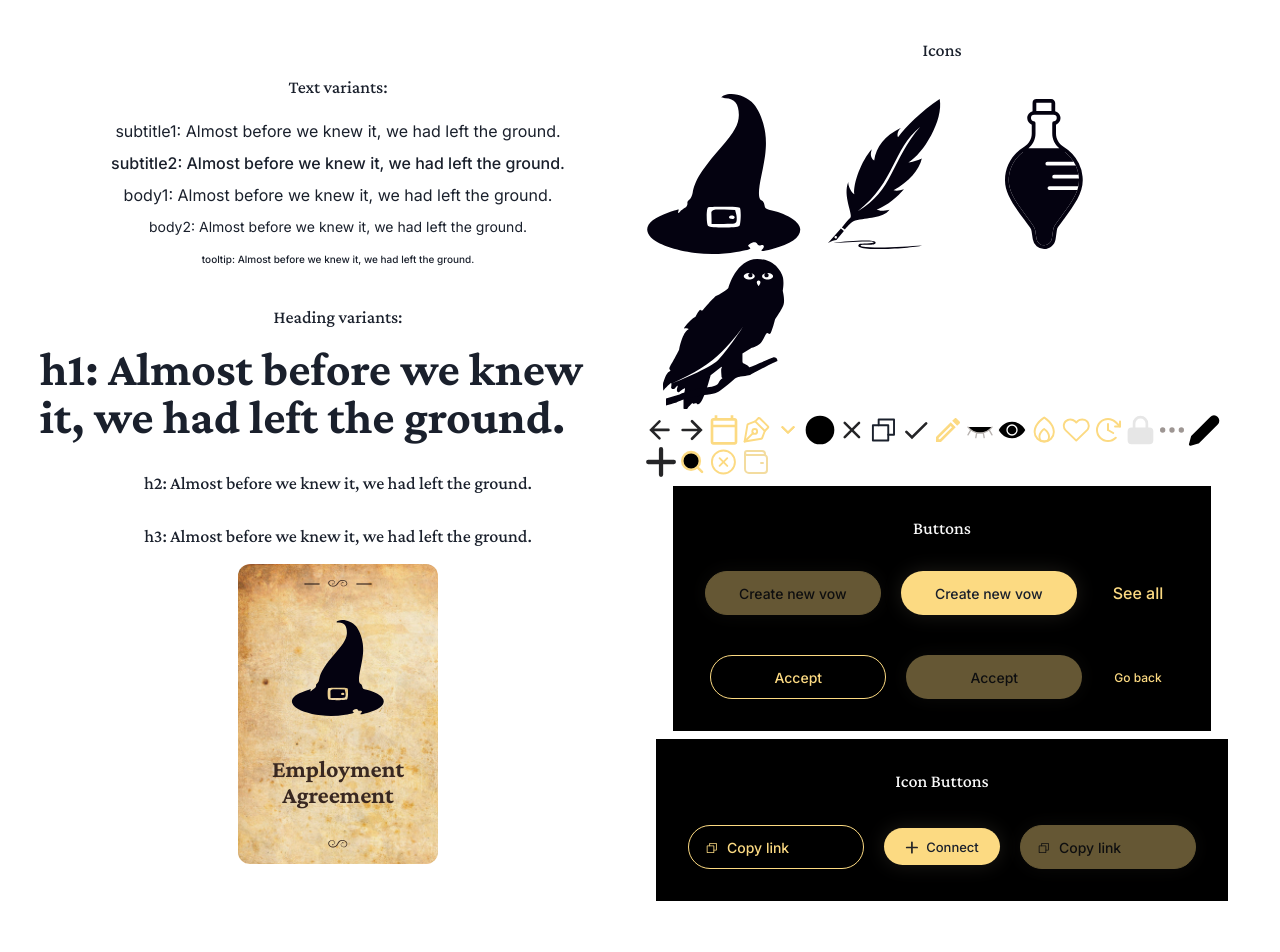
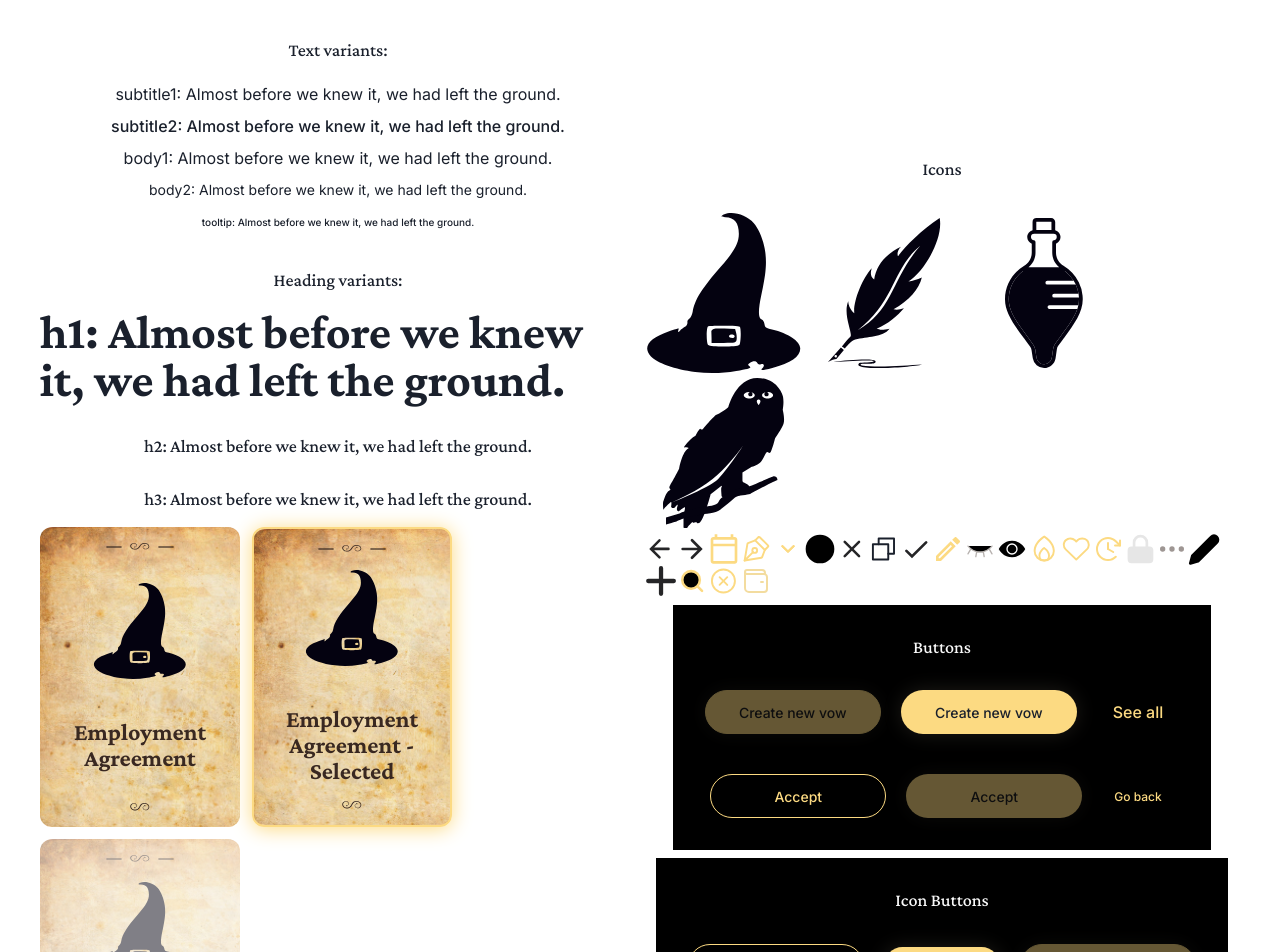
Before and after one commit to BlossomLabs/unbreakable-vows-ui, a React (Vite) app: page / in a window 1280 px wide. Shown: the top 952 px of the page. Built offline with nearby package versions, Linux system fonts and the light colour scheme.

Commit message:
feat(vow): adds hover, disabled and selected effects

```diff
--- a/src/App.tsx
+++ b/src/App.tsx
@@ -6,6 +6,7 @@ import {
   Box,
   HStack,
   Button,
+  Flex,
 } from "@chakra-ui/react";
 import * as Icons from "./components/Icons";
 import * as Illustrations from "./components/Illustrations";
@@ -66,7 +67,11 @@ function App() {
             </VStack>
           </Box>
           <Box>
-            <Vow isSelected={false}>Employment Agreement</Vow>
+            <Flex flexWrap={"wrap"} gap={3}>
+              <Vow isSelected={false}>Employment Agreement</Vow>
+              <Vow isSelected>Employment Agreement - Selected</Vow>
+              <Vow disabled>Employment Agreement - Disabled</Vow>
+            </Flex>
           </Box>
         </VStack>
         <VStack width={"50%"}>
--- a/src/components/Vow/index.tsx
+++ b/src/components/Vow/index.tsx
@@ -17,9 +17,11 @@ import ornamentDivider from "../../assets/ornament-divider.svg";
 export default function Vow({
   children,
   isSelected,
+  disabled,
 }: {
   children: React.ReactNode;
-  isSelected: boolean;
+  isSelected?: boolean;
+  disabled?: boolean;
 }) {
   return (
     <Box
@@ -30,6 +32,23 @@ export default function Vow({
       borderRadius={"xl"}
       backgroundSize={"cover"}
       p={4}
+      _hover={
+        isSelected || disabled
+          ? {}
+          : {
+              border: "2px solid",
+              borderColor: "primary.300",
+              boxShadow: "0px 2px 20px 0px rgba(252, 218, 130, 1)",
+              cursor: "pointer",
+              opacity: 0.8,
+            }
+      }
+      border={isSelected ? "2px solid" : "none"}
+      borderColor={isSelected ? "primary.300" : "transparent"}
+      boxShadow={
+        isSelected ? "0px 2px 20px 0px rgba(252, 218, 130, 1)" : "none"
+      }
+      opacity={disabled ? 0.5 : 1}
     >
       <Flex
         justifyContent={"space-between"}
```
